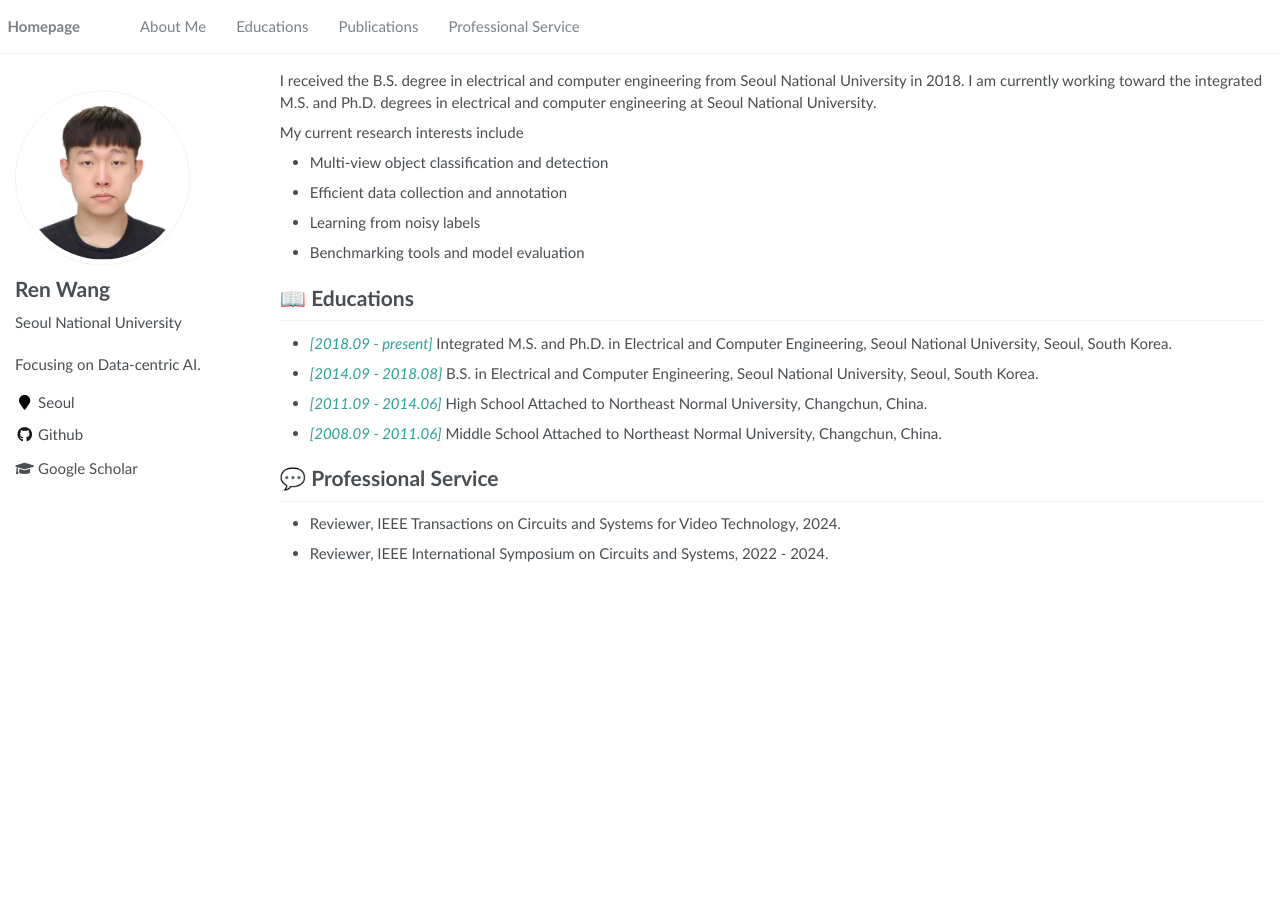
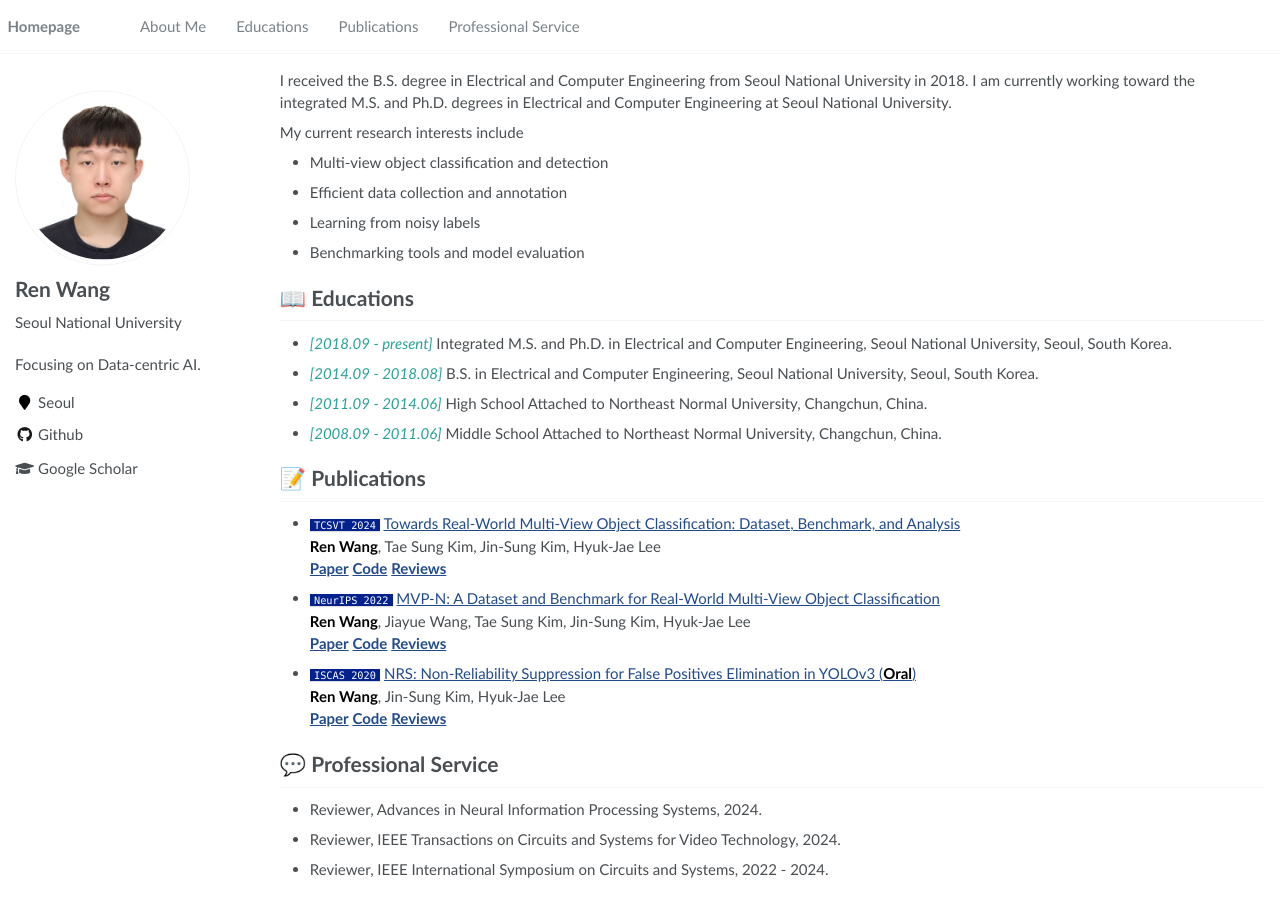
Before and after one commit to SMNUResearch/SMNUResearch.github.io, a Jekyll site: the page built from _pages/about.md, in a window 1280 px wide. Built offline with Jekyll 4.4.1, drawn with Linux system fonts in a browser that asks for light colours.

Commit message:
Update about.md

```diff
--- a/_pages/about.md
+++ b/_pages/about.md
@@ -9,7 +9,7 @@ redirect_from:
 ---
 
 <span class='anchor' id='about-me'></span>
-I received the B.S. degree in electrical and computer engineering from Seoul National University in 2018. I am currently working toward the integrated M.S. and Ph.D. degrees in electrical and computer engineering at Seoul National University.
+I received the B.S. degree in Electrical and Computer Engineering from Seoul National University in 2018. I am currently working toward the integrated M.S. and Ph.D. degrees in Electrical and Computer Engineering at Seoul National University.
 
 My current research interests include
 - Multi-view object classification and detection
@@ -23,6 +23,31 @@ My current research interests include
 - <span style="color: #2aa198">*[2011.09 - 2014.06]*</span> High School Attached to Northeast Normal University, Changchun, China.
 - <span style="color: #2aa198">*[2008.09 - 2011.06]*</span> Middle School Attached to Northeast Normal University, Changchun, China.
 
+# 📝 Publications
+<ul>
+  <li>
+    <code class="language-plaintext highlighter-rouge">TCSVT 2024</code>
+    <a> Towards Real-World Multi-View Object Classification: Dataset, Benchmark, and Analysis</a>
+    <br> <strong style="color: #000000">Ren Wang</strong>, Tae Sung Kim, Jin-Sung Kim, Hyuk-Jae Lee
+    <br> <a href="https://ieeexplore.ieee.org/document/10416228"><strong>Paper</strong></a> <a href="https://github.com/SMNUResearch/MVP-N"><strong>Code</strong></a> <a href="https://drive.google.com/file/d/1bElWM0qzlEPEwzTiON5HSXjo1j9WUixG/view?usp=sharing"><strong>Reviews</strong></a>
+  </li>
+
+  <li>
+    <code class="language-plaintext highlighter-rouge">NeurIPS 2022</code>
+    <a> MVP-N: A Dataset and Benchmark for Real-World Multi-View Object Classification</a>
+    <br> <strong style="color: #000000">Ren Wang</strong>, Jiayue Wang, Tae Sung Kim, Jin-Sung Kim, Hyuk-Jae Lee
+    <br> <a href="https://proceedings.neurips.cc/paper_files/paper/2022/file/819b8452be7d6af1351d4c4f9cbdbd9b-Paper-Datasets_and_Benchmarks.pdf"><strong>Paper</strong></a> <a href="https://github.com/SMNUResearch/MVP-N"><strong>Code</strong></a> <a href="https://openreview.net/forum?id=HYELrdRdJI"><strong>Reviews</strong></a>
+  </li>
+
+  <li>
+    <code class="language-plaintext highlighter-rouge">ISCAS 2020</code>
+    <a> NRS: Non-Reliability Suppression for False Positives Elimination in YOLOv3 (<strong style="color: #000000">Oral</strong>)</a>
+    <br> <strong style="color: #000000">Ren Wang</strong>, Jin-Sung Kim, Hyuk-Jae Lee
+    <br> <a href="https://ieeexplore.ieee.org/abstract/document/9181031"><strong>Paper</strong></a> <a href="https://github.com/SMNUResearch/ReliableObjectDetection/tree/main/YOLOV7"><strong>Code</strong></a> <a href="https://drive.google.com/file/d/1zduLiRJQxYBKyKxMvCMSOsI-6eIVPhNq/view?usp=drive_link"><strong>Reviews</strong></a>
+  </li>
+</ul>
+
 # 💬 Professional Service
+- Reviewer, Advances in Neural Information Processing Systems, 2024.
 - Reviewer, IEEE Transactions on Circuits and Systems for Video Technology, 2024.
 - Reviewer, IEEE International Symposium on Circuits and Systems, 2022 - 2024.
```
